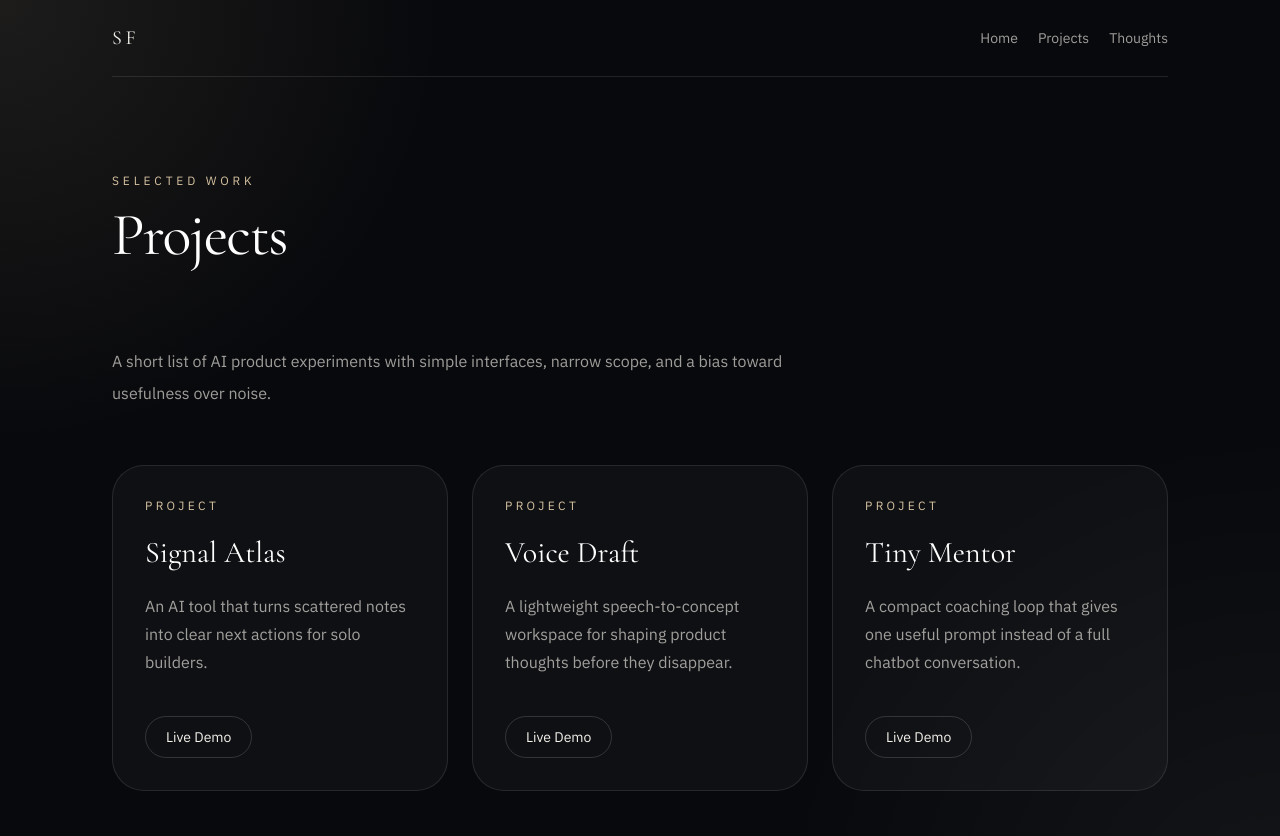
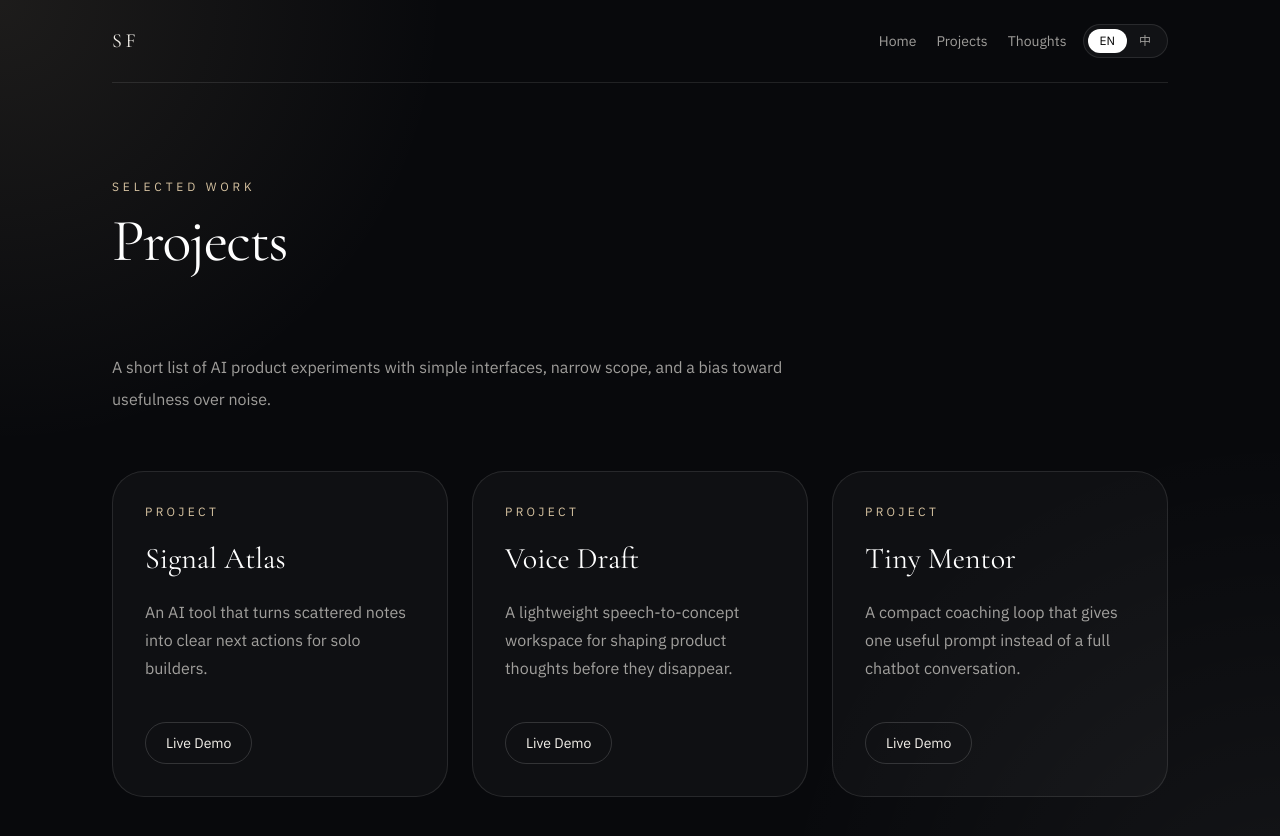
Before and after one commit to fxl625-bit/shannon, a Next.js app: page /projects in a window 1280 px wide. Shown: the top 836 px of the page. Built offline with nearby package versions, Linux system fonts and the light colour scheme.

Commit message:
Add bilingual UI and restore Pages Actions workflow

```diff
--- a/app/layout.tsx
+++ b/app/layout.tsx
@@ -1,5 +1,7 @@
 import type { Metadata } from "next";
 import { Cormorant_Garamond, IBM_Plex_Sans } from "next/font/google";
+
+import { LanguageProvider } from "@/components/language-provider";
 
 import "./globals.css";
 
@@ -27,7 +29,9 @@ export default function RootLayout({
 }>) {
   return (
     <html lang="en" className={`${display.variable} ${body.variable}`}>
-      <body>{children}</body>
+      <body>
+        <LanguageProvider>{children}</LanguageProvider>
+      </body>
     </html>
   );
 }
--- a/app/page.tsx
+++ b/app/page.tsx
@@ -1,65 +1,56 @@
+"use client";
+
 import Link from "next/link";
 
+import { useLanguage } from "@/components/language-provider";
 import { SiteShell } from "@/components/site-shell";
 import { site } from "@/data/site";
 
 export default function HomePage() {
+  const { locale } = useLanguage();
+
   return (
     <SiteShell>
       <section className="flex flex-1 items-center py-20 sm:py-28">
         <div className="grid w-full gap-14 lg:grid-cols-[minmax(0,1.2fr)_minmax(260px,0.8fr)] lg:items-end">
           <div className="max-w-3xl">
             <p className="text-xs uppercase tracking-[0.34em] text-[color:var(--accent)]">
-              AI Products • Small Bets • Fresh Thinking
+              {site.home.eyebrow[locale]}
             </p>
             <h1 className="mt-8 font-[family-name:var(--font-display)] text-6xl leading-[0.92] tracking-tight text-white sm:text-7xl lg:text-[6.5rem]">
               {site.name}
             </h1>
             <p className="mt-6 max-w-2xl text-xl leading-8 text-[color:var(--muted)] sm:text-2xl">
-              {site.tagline}
+              {site.home.tagline[locale]}
             </p>
             <p className="mt-10 max-w-xl text-base leading-8 text-[color:var(--muted)]">
-              {site.intro}
+              {site.home.intro[locale]}
             </p>
             <div className="mt-14">
               <Link
                 href="/projects"
-                className="inline-flex items-center rounded-full border border-white/15 bg-white px-6 py-3 text-sm font-medium text-black transition-colors duration-150 hover:bg-[color:var(--accent)]"
+                className="inline-flex items-center rounded-full border border-[color:var(--accent)] bg-[color:var(--accent)] px-6 py-3 text-sm font-medium text-[#1f170f] shadow-[0_8px_24px_rgba(215,195,161,0.22)] transition-colors duration-150 hover:bg-[#e8cfac]"
               >
-                Explore Projects
+                {site.home.cta[locale]}
               </Link>
             </div>
           </div>
 
           <div className="border-l border-white/10 pl-0 lg:pl-10">
             <p className="text-sm uppercase tracking-[0.3em] text-[color:var(--muted)]">
-              Focus
+              {site.home.focusLabel[locale]}
             </p>
             <div className="mt-8 space-y-10">
-              <div>
-                <p className="font-[family-name:var(--font-display)] text-2xl text-white">
-                  Tiny products
-                </p>
-                <p className="mt-2 text-sm leading-7 text-[color:var(--muted)]">
-                  Compact tools with one sharp use case.
-                </p>
-              </div>
-              <div>
-                <p className="font-[family-name:var(--font-display)] text-2xl text-white">
-                  Useful demos
-                </p>
-                <p className="mt-2 text-sm leading-7 text-[color:var(--muted)]">
-                  Working prototypes that explain themselves quickly.
-                </p>
-              </div>
-              <div>
-                <p className="font-[family-name:var(--font-display)] text-2xl text-white">
-                  Clear thinking
-                </p>
-                <p className="mt-2 text-sm leading-7 text-[color:var(--muted)]">
-                  Short opinions on where AI can be more human-scale.
-                </p>
-              </div>
+              {site.home.focusItems.map((item) => (
+                <div key={item.title.en}>
+                  <p className="font-[family-name:var(--font-display)] text-2xl text-white">
+                    {item.title[locale]}
+                  </p>
+                  <p className="mt-2 text-sm leading-7 text-[color:var(--muted)]">
+                    {item.body[locale]}
+                  </p>
+                </div>
+              ))}
             </div>
           </div>
         </div>
--- a/app/projects/page.tsx
+++ b/app/projects/page.tsx
@@ -1,21 +1,25 @@
+"use client";
+
+import { useLanguage } from "@/components/language-provider";
 import { ProjectCard } from "@/components/project-card";
 import { SiteShell } from "@/components/site-shell";
 import { site } from "@/data/site";
 
 export default function ProjectsPage() {
+  const { locale } = useLanguage();
+
   return (
-    <SiteShell title="Projects" eyebrow="Selected Work">
+    <SiteShell title={site.projectsSection.title} eyebrow={site.projectsSection.eyebrow}>
       <section className="py-16 sm:py-20">
         <div className="mb-14 max-w-2xl">
           <p className="text-base leading-8 text-[color:var(--muted)]">
-            A short list of AI product experiments with simple interfaces, narrow scope, and
-            a bias toward usefulness over noise.
+            {site.projectsSection.intro[locale]}
           </p>
         </div>
 
         <div className="grid gap-6 md:grid-cols-2 xl:grid-cols-3">
           {site.projects.map((project) => (
-            <ProjectCard key={project.name} project={project} />
+            <ProjectCard key={project.name.en} project={project} />
           ))}
         </div>
       </section>
--- a/app/thoughts/page.tsx
+++ b/app/thoughts/page.tsx
@@ -1,18 +1,22 @@
+"use client";
+
+import { useLanguage } from "@/components/language-provider";
 import { SiteShell } from "@/components/site-shell";
 import { site } from "@/data/site";
 
 export default function ThoughtsPage() {
+  const { locale } = useLanguage();
+
   return (
-    <SiteShell title="Thoughts" eyebrow="Short Notes">
+    <SiteShell title={site.thoughtsSection.title} eyebrow={site.thoughtsSection.eyebrow}>
       <section className="py-16 sm:py-20">
         <div className="max-w-3xl">
           <p className="text-base leading-8 text-[color:var(--muted)]">
-            Not essays. Just compact ideas, product instincts, and small observations worth
-            keeping visible.
+            {site.thoughtsSection.intro[locale]}
           </p>
 
           <ul className="mt-14 space-y-6">
-            {site.thoughts.map((thought) => (
+            {site.thoughts[locale].map((thought) => (
               <li
                 key={thought}
                 className="rounded-[1.75rem] border border-white/10 bg-[color:var(--panel)] px-6 py-6 text-lg leading-8 text-white sm:px-8"
--- /dev/null
+++ b/components/language-provider.tsx
@@ -0,0 +1,55 @@
+"use client";
+
+import {
+  createContext,
+  useContext,
+  useState,
+  type ReactNode,
+} from "react";
+
+import type { Locale } from "@/data/site";
+
+type LanguageContextValue = {
+  locale: Locale;
+  setLocale: (nextLocale: Locale) => void;
+  toggleLocale: () => void;
+};
+
+const LanguageContext = createContext<LanguageContextValue | null>(null);
+
+const STORAGE_KEY = "shannon-fu-site-locale";
+
+export function LanguageProvider({ children }: { children: ReactNode }) {
+  const [locale, setLocaleState] = useState<Locale>(() => {
+    if (typeof window === "undefined") {
+      return "en";
+    }
+    const storedValue = window.localStorage.getItem(STORAGE_KEY);
+    return storedValue === "zh" ? "zh" : "en";
+  });
+
+  const setLocale = (nextLocale: Locale) => {
+    setLocaleState(nextLocale);
+    if (typeof window !== "undefined") {
+      window.localStorage.setItem(STORAGE_KEY, nextLocale);
+    }
+  };
+
+  const toggleLocale = () => {
+    setLocale(locale === "en" ? "zh" : "en");
+  };
+
+  return (
+    <LanguageContext.Provider value={{ locale, setLocale, toggleLocale }}>
+      {children}
+    </LanguageContext.Provider>
+  );
+}
+
+export function useLanguage() {
+  const context = useContext(LanguageContext);
+  if (!context) {
+    throw new Error("useLanguage must be used within LanguageProvider.");
+  }
+  return context;
+}
--- a/components/project-card.tsx
+++ b/components/project-card.tsx
@@ -1,19 +1,24 @@
+"use client";
+
 import Link from "next/link";
 
-import type { Project } from "@/data/site";
+import { useLanguage } from "@/components/language-provider";
+import { site, type Project } from "@/data/site";
 
 export function ProjectCard({ project }: { project: Project }) {
+  const { locale } = useLanguage();
+
   return (
     <article className="group flex min-h-64 flex-col justify-between rounded-[2rem] border border-white/10 bg-[color:var(--panel)] p-8">
       <div className="space-y-5">
         <p className="text-xs uppercase tracking-[0.28em] text-[color:var(--accent)]">
-          Project
+          {site.projectsSection.cardLabel[locale]}
         </p>
         <h2 className="font-[family-name:var(--font-display)] text-3xl leading-tight text-white">
-          {project.name}
+          {project.name[locale]}
         </h2>
         <p className="max-w-sm text-base leading-7 text-[color:var(--muted)]">
-          {project.summary}
+          {project.summary[locale]}
         </p>
       </div>
 
@@ -24,7 +29,7 @@ export function ProjectCard({ project }: { project: Project }) {
           rel="noreferrer"
           className="inline-flex items-center rounded-full border border-white/15 px-5 py-2.5 text-sm text-white transition-colors duration-150 hover:border-[color:var(--accent)] hover:text-[color:var(--accent)]"
         >
-          Live Demo
+          {site.projectsSection.liveDemo[locale]}
         </Link>
       </div>
     </article>
--- a/components/site-shell.tsx
+++ b/components/site-shell.tsx
@@ -1,11 +1,10 @@
+"use client";
+
 import Link from "next/link";
 import type { ReactNode } from "react";
 
-const navItems = [
-  { href: "/", label: "Home" },
-  { href: "/projects", label: "Projects" },
-  { href: "/thoughts", label: "Thoughts" },
-];
+import { useLanguage } from "@/components/language-provider";
+import { site, type Localized } from "@/data/site";
 
 export function SiteShell({
   children,
@@ -13,20 +12,28 @@ export function SiteShell({
   eyebrow,
 }: {
   children: ReactNode;
-  title?: string;
-  eyebrow?: string;
+  title?: Localized;
+  eyebrow?: Localized;
 }) {
+  const { locale, setLocale } = useLanguage();
+  const navItems = [
+    { href: "/", label: site.nav.home[locale] },
+    { href: "/projects", label: site.nav.projects[locale] },
+    { href: "/thoughts", label: site.nav.thoughts[locale] },
+  ];
+
   return (
     <div className="relative min-h-screen">
       <div className="grain" />
       <main className="mx-auto flex min-h-screen w-full max-w-6xl flex-col px-6 pb-16 pt-6 sm:px-10 lg:px-12">
-        <header className="flex items-center justify-between border-b border-white/10 pb-6">
+        <header className="flex flex-wrap items-center justify-between gap-3 border-b border-white/10 pb-6">
           <Link
             href="/"
             className="font-[family-name:var(--font-display)] text-xl tracking-[0.18em] text-white"
           >
             SF
           </Link>
+          <div className="flex items-center gap-4">
             <nav className="flex items-center gap-5 text-sm text-[color:var(--muted)]">
               {navItems.map((item) => (
                 <Link
@@ -38,18 +45,45 @@ export function SiteShell({
                 </Link>
               ))}
             </nav>
+            <div className="inline-flex rounded-full border border-white/10 bg-white/[0.04] p-1">
+              <button
+                type="button"
+                onClick={() => setLocale("en")}
+                className={`rounded-full px-3 py-1 text-xs transition-colors duration-150 ${
+                  locale === "en"
+                    ? "bg-white text-black"
+                    : "text-[color:var(--muted)] hover:text-white"
+                }`}
+                aria-label="Switch language to English"
+              >
+                EN
+              </button>
+              <button
+                type="button"
+                onClick={() => setLocale("zh")}
+                className={`rounded-full px-3 py-1 text-xs transition-colors duration-150 ${
+                  locale === "zh"
+                    ? "bg-white text-black"
+                    : "text-[color:var(--muted)] hover:text-white"
+                }`}
+                aria-label="切换到中文"
+              >
+                中
+              </button>
+            </div>
+          </div>
         </header>
 
         {(title || eyebrow) ? (
           <div className="pt-16 sm:pt-24">
             {eyebrow ? (
               <p className="text-xs uppercase tracking-[0.32em] text-[color:var(--accent)]">
-                {eyebrow}
+                {eyebrow[locale]}
               </p>
             ) : null}
             {title ? (
               <h1 className="mt-4 max-w-2xl font-[family-name:var(--font-display)] text-5xl leading-none tracking-tight text-white sm:text-6xl">
-                {title}
+                {title[locale]}
               </h1>
             ) : null}
           </div>
--- a/data/site.ts
+++ b/data/site.ts
@@ -1,36 +1,121 @@
+export type Locale = "en" | "zh";
+
+export type Localized<T = string> = Record<Locale, T>;
+
 export type Project = {
-  name: string;
-  summary: string;
+  name: Localized;
+  summary: Localized;
   demoUrl: string;
 };
 
 export const site = {
   name: "Shannon Fu",
-  tagline: "I build small AI idea.",
-  intro:
-    "An intentionally quiet space for experiments, tiny AI products, and practical ideas worth testing in the real world.",
+  nav: {
+    home: { en: "Home", zh: "首页" },
+    projects: { en: "Projects", zh: "项目" },
+    thoughts: { en: "Thoughts", zh: "想法" },
+  },
+  home: {
+    eyebrow: {
+      en: "AI Products - Small Bets - Fresh Thinking",
+      zh: "AI 产品 - 小步尝试 - 新鲜想法",
+    },
+    tagline: {
+      en: "I build small AI idea.",
+      zh: "我做小而实用的 AI 想法。",
+    },
+    intro: {
+      en: "An intentionally quiet space for experiments, tiny AI products, and practical ideas worth testing in the real world.",
+      zh: "一个刻意留白的空间，用来展示实验型 AI 小产品和值得在真实世界里验证的创新想法。",
+    },
+    cta: { en: "Explore Projects", zh: "查看项目" },
+    focusLabel: { en: "Focus", zh: "重点" },
+    focusItems: [
+      {
+        title: { en: "Tiny products", zh: "小产品" },
+        body: {
+          en: "Compact tools with one sharp use case.",
+          zh: "围绕单一核心场景，做紧凑好用的工具。",
+        },
+      },
+      {
+        title: { en: "Useful demos", zh: "可用演示" },
+        body: {
+          en: "Working prototypes that explain themselves quickly.",
+          zh: "可以快速自解释的可运行原型。",
+        },
+      },
+      {
+        title: { en: "Clear thinking", zh: "清晰思考" },
+        body: {
+          en: "Short opinions on where AI can be more human-scale.",
+          zh: "关于 AI 如何更贴近人类尺度的简短观点。",
+        },
+      },
+    ],
+  },
+  projectsSection: {
+    title: { en: "Projects", zh: "项目" },
+    eyebrow: { en: "Selected Work", zh: "精选作品" },
+    intro: {
+      en: "A short list of AI product experiments with simple interfaces, narrow scope, and a bias toward usefulness over noise.",
+      zh: "一组 AI 产品实验，保持简洁界面与清晰边界，优先追求实用价值而非噱头。",
+    },
+    cardLabel: { en: "Project", zh: "项目" },
+    liveDemo: { en: "Live Demo", zh: "在线体验" },
+  },
+  thoughtsSection: {
+    title: { en: "Thoughts", zh: "想法" },
+    eyebrow: { en: "Short Notes", zh: "短观点" },
+    intro: {
+      en: "Not essays. Just compact ideas, product instincts, and small observations worth keeping visible.",
+      zh: "不是长文，只保留短观点、产品直觉和那些值得被持续看见的小观察。",
+    },
+  },
+  languageSwitch: {
+    en: { current: "EN", target: "中文" },
+    zh: { current: "中", target: "EN" },
+  },
   projects: [
     {
-      name: "Signal Atlas",
-      summary: "An AI tool that turns scattered notes into clear next actions for solo builders.",
+      name: { en: "Signal Atlas", zh: "Signal Atlas" },
+      summary: {
+        en: "An AI tool that turns scattered notes into clear next actions for solo builders.",
+        zh: "把零散笔记转成明确下一步行动的 AI 工具，面向独立创造者。",
+      },
       demoUrl: "https://example.com/signal-atlas",
     },
     {
-      name: "Voice Draft",
-      summary: "A lightweight speech-to-concept workspace for shaping product thoughts before they disappear.",
+      name: { en: "Voice Draft", zh: "Voice Draft" },
+      summary: {
+        en: "A lightweight speech-to-concept workspace for shaping product thoughts before they disappear.",
+        zh: "一个轻量语音到概念工作台，帮助在灵感消失前快速固化产品想法。",
+      },
       demoUrl: "https://example.com/voice-draft",
     },
     {
-      name: "Tiny Mentor",
-      summary: "A compact coaching loop that gives one useful prompt instead of a full chatbot conversation.",
+      name: { en: "Tiny Mentor", zh: "Tiny Mentor" },
+      summary: {
+        en: "A compact coaching loop that gives one useful prompt instead of a full chatbot conversation.",
+        zh: "一个紧凑的教练循环，不做冗长对话，只给一条真正有用的提示。",
+      },
       demoUrl: "https://example.com/tiny-mentor",
     },
   ] satisfies Project[],
-  thoughts: [
+  thoughts: {
+    en: [
       "Most AI products should get smaller before they try to get smarter.",
       "A useful interface is often just a good question in the right moment.",
       "Speed matters, but clarity is what people remember.",
       "The best demos feel obvious after you see them once.",
       "New tools become believable when they reduce one real friction point.",
     ],
+    zh: [
+      "多数 AI 产品在变聪明之前，应该先变小、变聚焦。",
+      "一个有用的界面，往往只是恰当时机下的一个好问题。",
+      "速度很重要，但真正被记住的是清晰。",
+      "好的演示应该在看完一次后显得理所当然。",
+      "当工具减少了一个真实摩擦点，它才会变得可信。",
+    ],
+  },
 };
```
Lines whose indentation alone changed are shown as unchanged.
